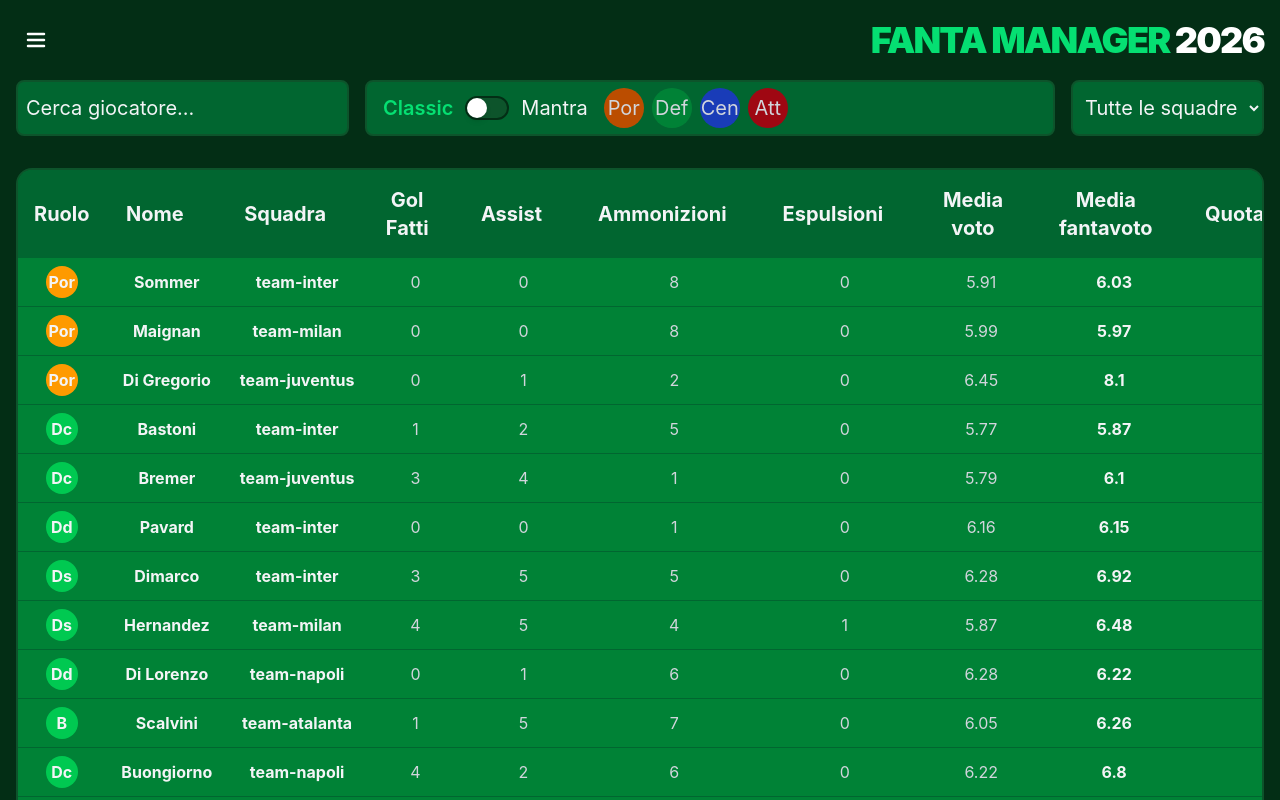
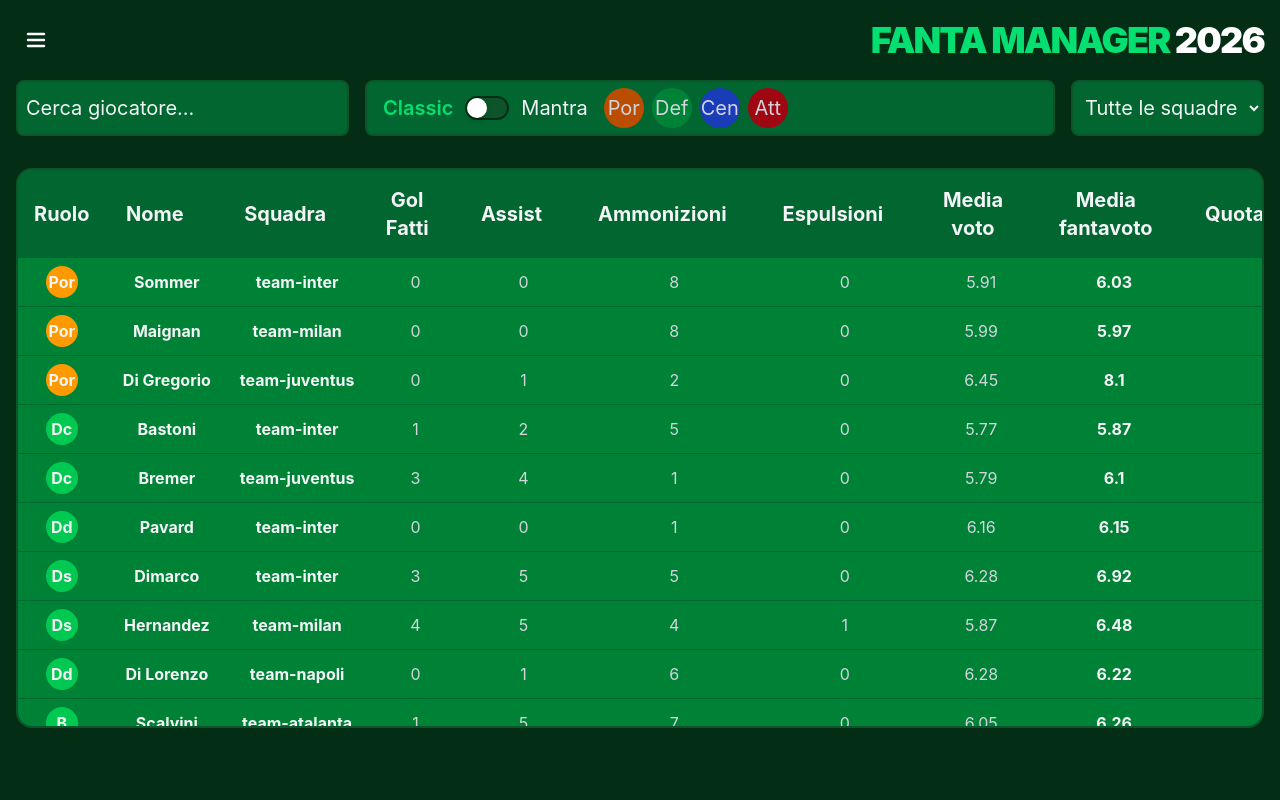
Before and after one commit to AleSigno4/FantaManager, a React (Vite) app in the folder frontend/: page /players in a window 1280 px wide. Built offline with nearby package versions, Linux system fonts and the light colour scheme.

Commit message:
feat(PlayerList.jsx): Add custom scroll to table

```diff
--- a/frontend/src/index.css
+++ b/frontend/src/index.css
@@ -1 +1,25 @@
 @import "tailwindcss";
+
+.custom-scrollbar {
+  scrollbar-width: thin;
+  scrollbar-color: #10b981 #14532d;
+}
+
+.custom-scrollbar::-webkit-scrollbar {
+  width: 10px;
+}
+
+.custom-scrollbar::-webkit-scrollbar-track {
+  background: #14532d;
+  border-radius: 8px;
+}
+
+.custom-scrollbar::-webkit-scrollbar-thumb {
+  background-color: #10b981;
+  border-radius: 8px;
+  border: 2px solid #14532d;
+}
+
+.custom-scrollbar::-webkit-scrollbar-thumb:hover {
+  background-color: #34d399;
+}
--- a/frontend/src/pages/PlayerList.jsx
+++ b/frontend/src/pages/PlayerList.jsx
@@ -181,15 +181,15 @@ export default function PlayerList() {
           <option value="team-atalanta">Atalanta</option>
         </select>
       </div>
-      <div className="overflow-hidden rounded-2xl border-2 border-green-900">
+      <div className="max-h-[70vh] overflow-y-auto rounded-2xl border-2 border-green-900 custom-scrollbar">
         <table className="w-full bg-green-700 text-gray-100">
-          <thead className="bg-green-800 text-xl">
+          <thead className="bg-green-800 text-xl top-0 sticky">
             <tr>
               <th className="p-4">Ruolo</th>
               {tableColumns.map((column) => (
                 <th
                   key={column.label}
-                  className="p-4 cursor-pointer"
+                  className="p-4 cursor-pointer group"
                   onClick={() => {
                     if (sortOrder.field === column.field) {
                       if (sortOrder.direction === "asc")
@@ -205,7 +205,7 @@ export default function PlayerList() {
                       });
                   }}
                 >
-                  <span className="flex items-center justify-center gap-1 group">
+                  <span className="flex items-center justify-center gap-1">
                     {column.label}{" "}
                     {sortOrder.field === column.field ? (
                       sortOrder.direction === "asc" ? (
@@ -256,7 +256,8 @@ export default function PlayerList() {
                         strokeWidth={2}
                         strokeLinecap="round"
                         strokeLinejoin="round"
-                        className="icon icon-tabler icons-tabler-outline icon-tabler-arrows-up-down opacity-0 group-hover:opacity-100"
+                        className="icon icon-tabler icons-tabler-outline icon-tabler-arrows-up-down opacity-0
+                        group-hover:opacity-100 transition-opacity duration-200"
                       >
                         <path stroke="none" d="M0 0h24v24H0z" fill="none" />
                         <path d="M7 3l0 18" />
```
